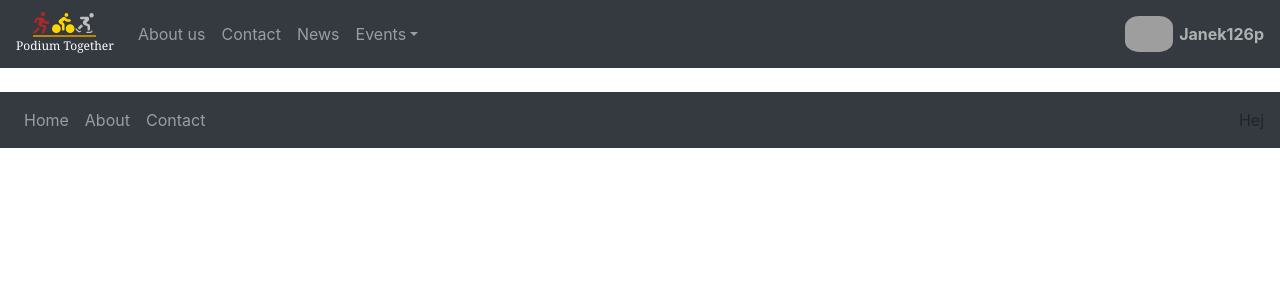
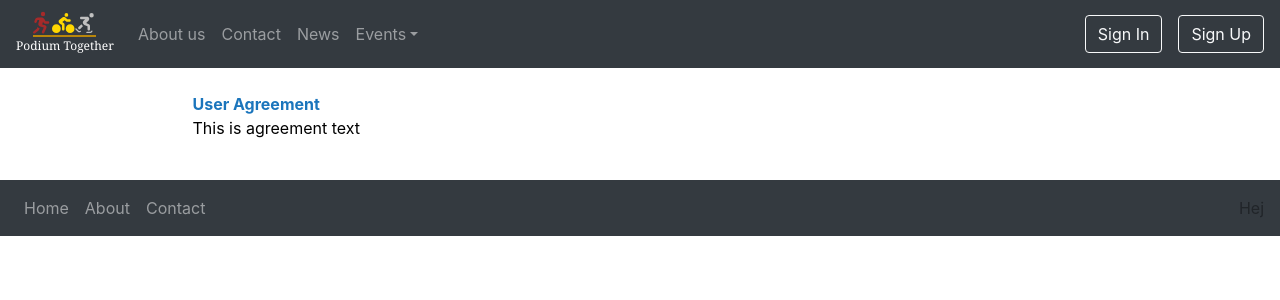
Before and after one commit to Darboux12/PodiumTogether-Frontend, a React (Create React App) app: page /terms in a window 1280 px wide. Shown: the top 300 px of the page. Built offline with nearby package versions, Linux system fonts and the light colour scheme; grey boxes are pictures that could not be loaded.

Commit message:
Terms Page Link

```diff
--- a/src/App.js
+++ b/src/App.js
@@ -12,6 +12,7 @@ import Footer from "./components/footer/Footer";
 import CreateEventPage from "./components/create-event/CreateEventPage";
 import DisplayEventsPage from "./components/display-events-page/DisplayEventsPage";
 import ForgotPasswordPage from "./components/forgot-password-page/ForgotPasswordPage";
+import TermsPage from "./components/terms/TermsPage";
 
 class App extends React.Component {
 
@@ -26,6 +27,7 @@ class App extends React.Component {
             <Route path="/event/create" exact component={CreateEventPage}/>
             <Route path="/event/display" exact component={DisplayEventsPage}/>
             <Route path="/new/password" exact component={ForgotPasswordPage}/>
+            <Route path="/terms" exact component={TermsPage}/>
           </Switch>
             <Footer/>
         </Router>
--- a/src/components/navbar/NavBar.js
+++ b/src/components/navbar/NavBar.js
@@ -18,7 +18,7 @@ class NavBar extends Component {
         this.state = {
             isSignInModalVisible : false,
             isSignUpModalVisible : false,
-            isUserLogged : true
+            isUserLogged : false
         }
     }
 
@@ -176,13 +176,7 @@ class NavBar extends Component {
 
         }
 
-
-
-
-
-
         return NavBar;
-
 
     }
 }
--- a/src/components/terms/TermsPage.js
+++ b/src/components/terms/TermsPage.js
@@ -0,0 +1,31 @@
+import React, {Component} from "react";
+import Container from "react-bootstrap/Container";
+
+import "../../styles/terms-page/TermsPage.css"
+
+class TermsPage extends Component{
+
+    render(){
+        return(
+
+            <Container className={"d-flex flex-column align-items-center"}>
+
+            <div className={"col-10 d-flex flex-column align-items-start"}>
+
+                    <h className={"agreementHeader"}>User Agreement</h>
+
+                    <p className={"agreementText"}>This is agreement text</p>
+
+            </div>
+
+            </Container>
+
+
+
+
+        );
+    }
+
+}
+
+export default TermsPage;
--- /dev/null
+++ b/src/styles/terms-page/TermsPage.css
@@ -0,0 +1,11 @@
+.agreementHeader{
+    color: #1B75BC;
+    font-weight: bold;
+}
+.agreementText{
+    color: black;
+}
+
+.kot{
+    background: black;
+}
```
